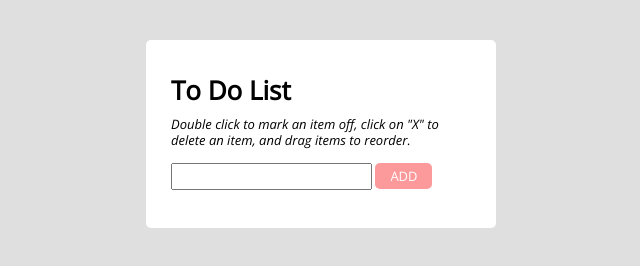
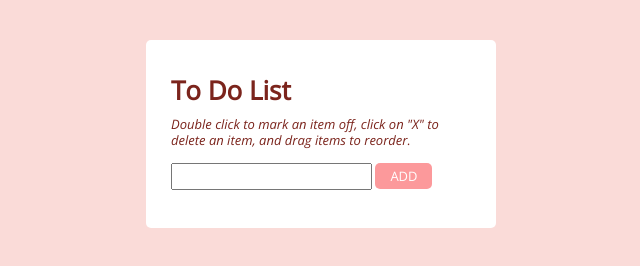
Before and after one commit to mcclara/to-do-list-app, a plain HTML site: page index.html in a window 1280 px wide. Shown: the whole page, without its empty margins (319-959 px from the left). Drawn offline with nearby package versions, Linux system fonts and the light colour scheme.

Commit message:
Update styles.css

```diff
--- a/css/styles.css
+++ b/css/styles.css
@@ -3,7 +3,11 @@
 
 body {
 font: normal normal 13px/16px "Open Sans", sans-serif;
-background: #dfdfdf;
+background: #FADBD8;
+}
+
+.title, .text {
+color: #7B241C;
 }
 
 .container{
```
